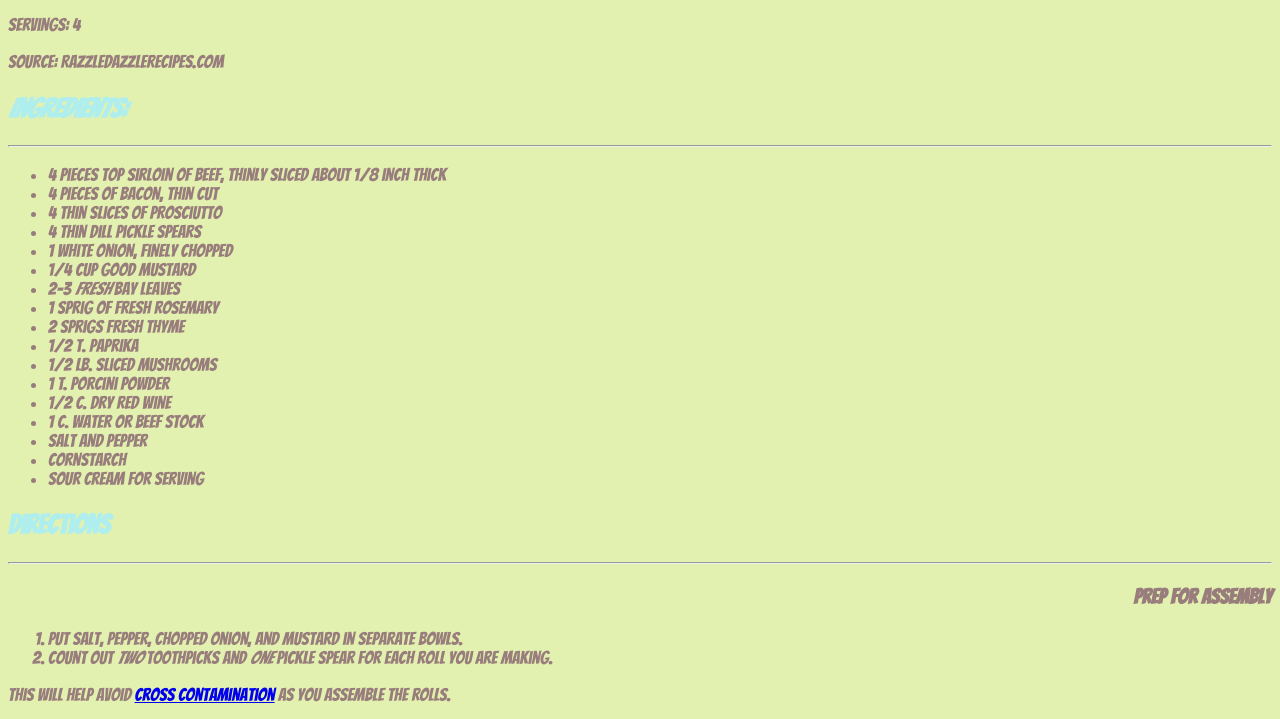
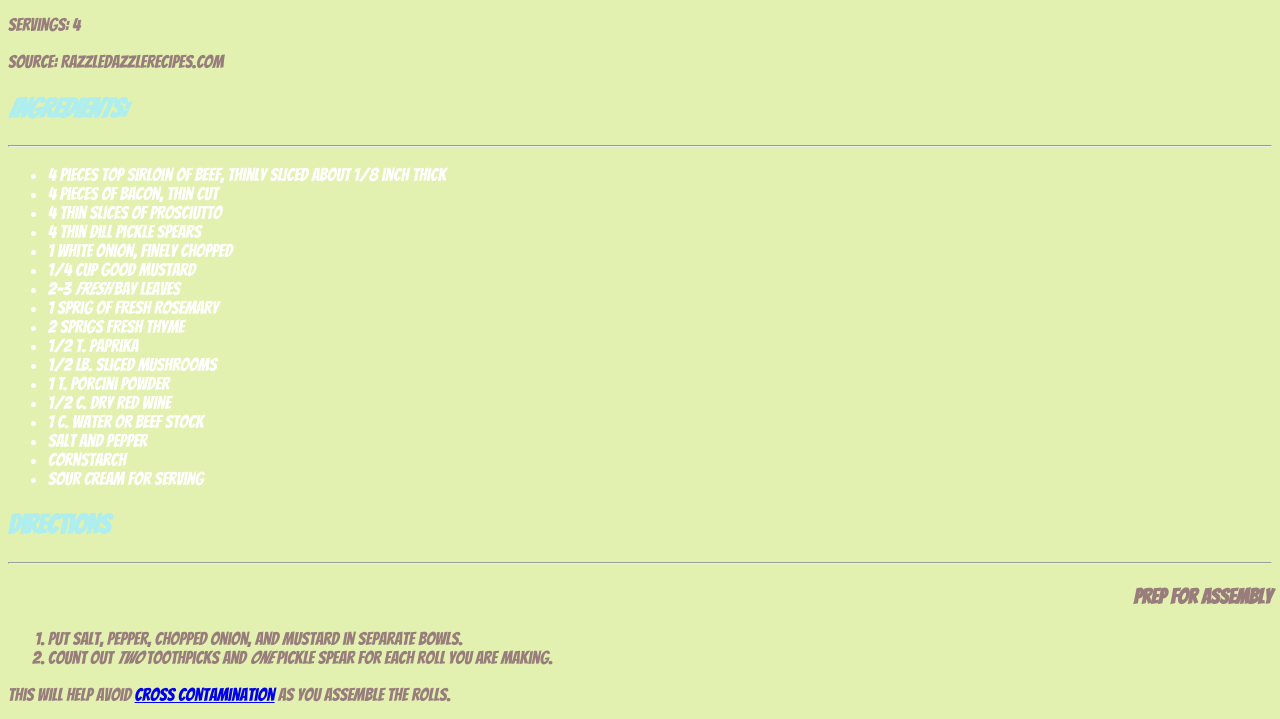
Before and after one commit to Good-Tomato/Good-Tomato.github.io, a plain HTML site: page week4/index.html in a window 1280 px wide. Shown: the part 126-845 px from the top of the page. Drawn offline with Linux system fonts and the light colour scheme.

Commit message:
Changes I to i to match with html

```diff
--- a/week4/style.css
+++ b/week4/style.css
@@ -3,7 +3,7 @@
 		font-size: 18px;
 		color:#987d7c;
 		}
-	#ingredients{color:white;}
+	#Ingredients{color:white;}
 
 	h1{font-family: 'Monoton', cursive;
 		text-align:center;
```
Also changed, not shown: 1 other file.
